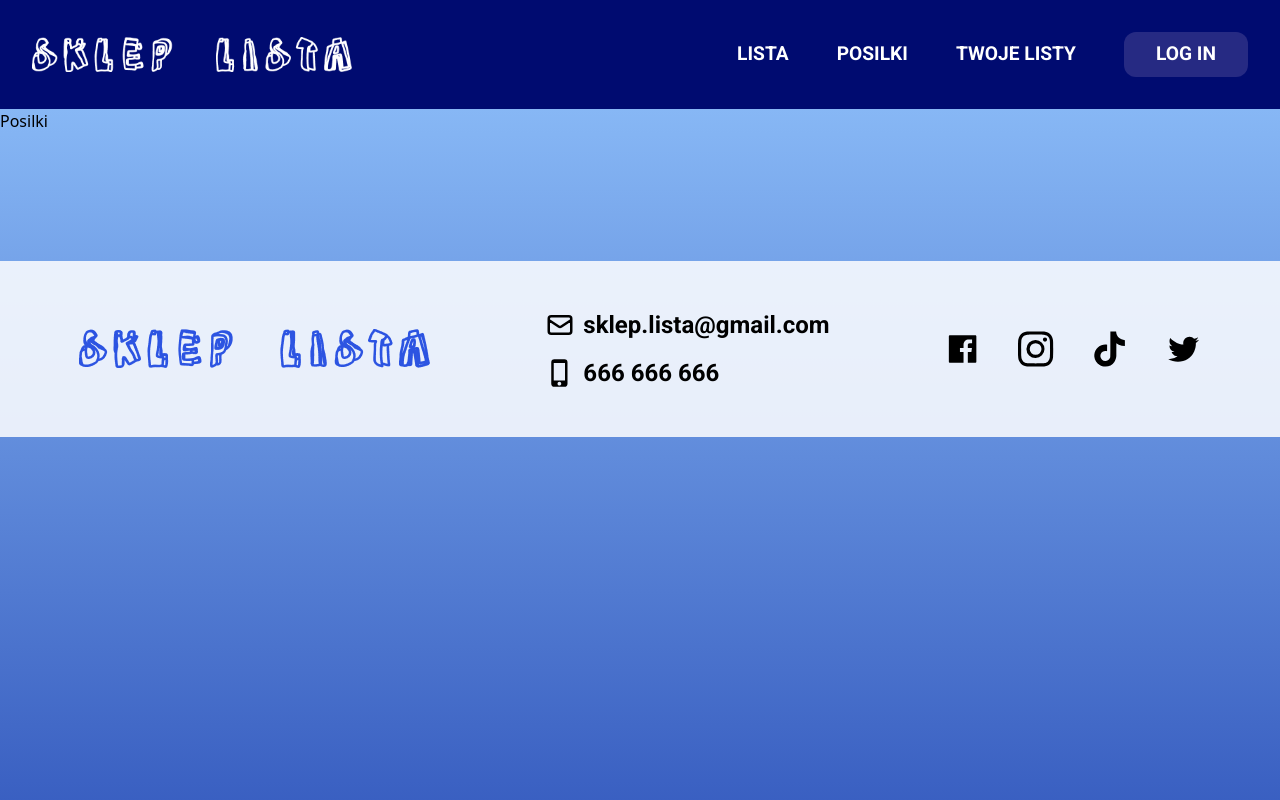
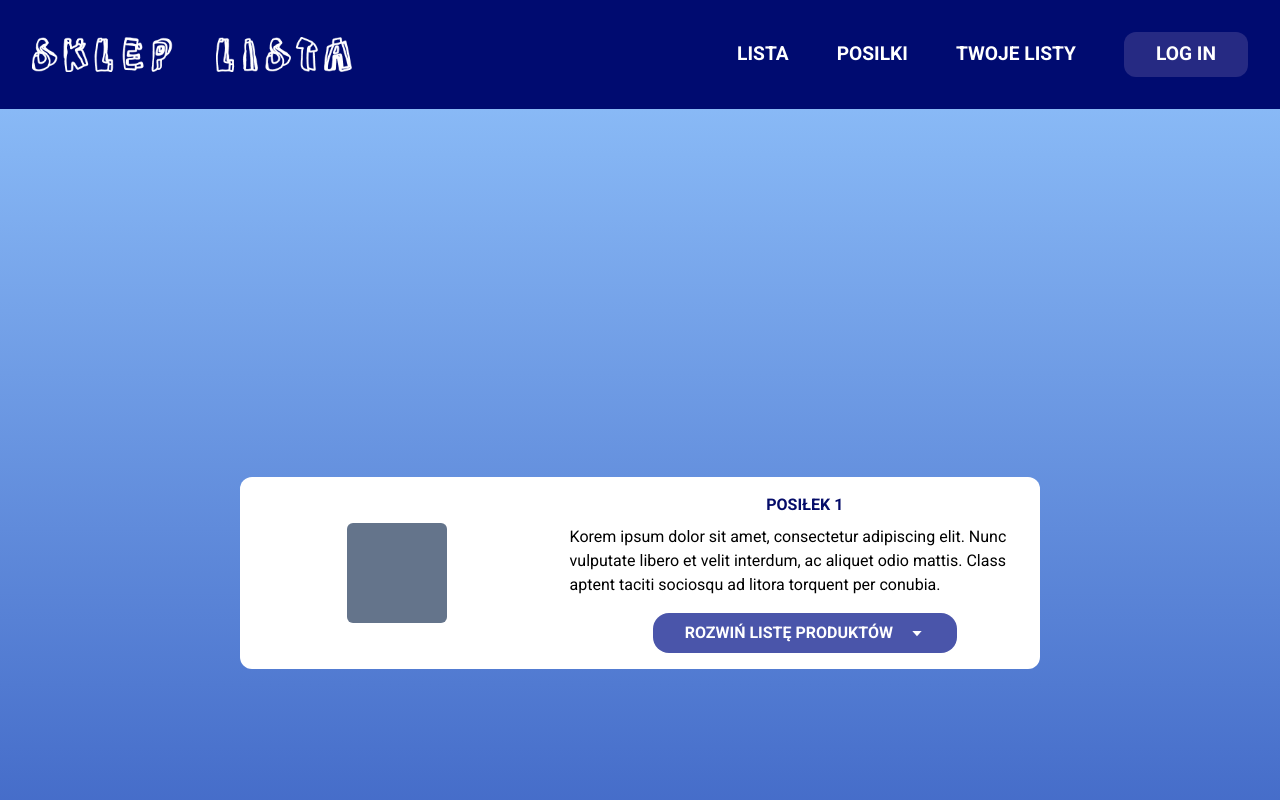
Before and after one commit to ArturPawelski/shopping-list, a React (Create React App) app: page /posilki in a window 1280 px wide. Shown: the top 800 px of the page. Built offline with nearby package versions, Linux system fonts and the light colour scheme.

Commit message:
Posilki component

```diff
--- a/src/components/Footer.jsx
+++ b/src/components/Footer.jsx
@@ -11,7 +11,7 @@ const Footer = () => {
 
 
     return (
-        <div className='w-full font-lol  font-bold bg-[#FFFFFF] bg-opacity-[85%] mt-[8rem]   '>
+        <div className='w-full font-rob  font-bold bg-[#FFFFFF] bg-opacity-[85%] mt-[8rem]   '>
 
 
             <footer className='w-[90%] mx-auto py-12 md:flex md:items-center md:justify-center md:gap-[5%] xl:gap-[10%]'>
--- a/src/components/Home/Home.jsx
+++ b/src/components/Home/Home.jsx
@@ -9,7 +9,7 @@ import Phone4 from '../images/illustration4.svg'
 
 const Home = () => {
     return (
-        <div className='w-full font-lol '>
+        <div className='w-full font-rob '>
 
 
 
@@ -21,7 +21,7 @@ const Home = () => {
 
                 <div className=' md:w-[50%] '>
 
-                    <h2 className=' text-center   text-white font-lol font-bold text-2xl mt-4 md:text-left md:leading-[2.6rem] md:text-3xl lg:leading-[2.8rem] xl:text-4xl xl:leading-[3rem] 2xl:text-5xl 2xl:leading-[4rem] '>TWÓRZ SWOJE WŁASNE <br /> LISTY ZAKUPÓW </h2>
+                    <h2 className=' text-center   text-white  font-bold text-2xl mt-4 md:text-left md:leading-[2.6rem] md:text-3xl lg:leading-[2.8rem] xl:text-4xl xl:leading-[3rem] 2xl:text-5xl 2xl:leading-[4rem] '>TWÓRZ SWOJE WŁASNE <br /> LISTY ZAKUPÓW </h2>
                     <p className='text-center  text-white font-lol font-light text-[1rem] mt-4 md:text-left lg:text-2xl xl:mt-8 xl:text-[1.7rem] xl:leading-[2.5rem] 2xl:text-[2rem] 2xl:leading-[2.8rem] '>i korzystaj z przykładowych list z <br /> “SKLEP LISTA” wszystko jest proste</p>
 
                 </div>
--- a/src/components/Lista/Lista.jsx
+++ b/src/components/Lista/Lista.jsx
@@ -61,7 +61,7 @@ const Lista = () => {
 
 
     return (
-        <div className='w-full font-lol'>
+        <div className='w-full font-rob'>
 
 
 
--- a/src/components/Navbar.jsx
+++ b/src/components/Navbar.jsx
@@ -16,7 +16,7 @@ const Navbar = () => {
 
 
     return (
-        <div className='w-full font-lol font-bold       '>
+        <div className='w-full font-rob font-bold       '>
 
             <nav className='flex text-white   bg-[#000B70] justify-between py-8 px-4 uppercase items-center gap-4 sm:px-8   '>
 
--- a/src/components/Posilki/Posilki.jsx
+++ b/src/components/Posilki/Posilki.jsx
@@ -1,8 +1,58 @@
 import React from 'react'
+import { BiCaretDown } from 'react-icons/bi'
+import TwojaListaBox from '../Lista/TwojaListaBox'
+
 
 const Posilki = () => {
+
+
+
     return (
-        <div>Posilki</div>
+        <div className='w-full font-rob min-h-screen flex flex-col justify-center items-center '>
+
+
+            <section className='flex items-center gap-4 justify-center bg-white mx-auto mt-[8rem] py-4 px-2 rounded-xl sm:px-0 sm:max-w-[600px]  lg:max-w-[800px]'>
+
+                <div className='flex justify-center w-[40%] ' >
+                    <div className='w-[100px] bg-slate-500 h-[100px] rounded-md'></div>
+                </div>
+
+
+                <div className='w-[60%] flex flex-col justify-center items-center'>
+                    <h2 className='font-extrabold text-[#050C69]'>POSIŁEK 1</h2>
+                    <p className='text-left mt-2'>Korem ipsum dolor sit amet, consectetur adipiscing elit. Nunc vulputate libero et velit interdum, ac aliquet odio mattis. Class aptent taciti sociosqu ad litora torquent per conubia.</p>
+                    <button className='mt-4 flex flex-col items-center  text-white font-extrabold px-2 py-2 bg-[#4A55AA] rounded-2xl sm:px-8 sm:flex-row sm:gap-4 '>ROZWIŃ LISTĘ PRODUKTÓW <BiCaretDown /></button>
+                </div>
+
+
+                {/* <section key={index} className='flex items-center justify-center gap-2 mt-[2rem] md:gap-8'>
+
+                    <BsTrash size={25} onClick={() => handleDelete(index)} />
+
+                    <div className='flex flex-col justify-between items-center w-[90%] bg-[#B7C6FF] py-3 px-4 rounded-xl shadow-[0px_5px_4px_rgba(0,0,0,0.35)] sm:flex-row md:px-8'>
+                        <p className='font-bold'>{product.nazwa}</p>
+
+                        <div className='flex gap-4 items-center py-2 sm:py-0 md:gap-16 '>
+                            <p className='font-bold'>{product.ilosc}</p>
+                            <p className='font-bold'>{product.cena}</p>
+
+                            <div className='max-w-[1rem] ' onClick={() => toggleComplete(index)} >
+                                {product.status ? <BsCircle size={25} /> : <AiOutlineCheckCircle size={25} />}
+
+                            </div>
+                        </div>
+                    </div>
+                </section> */}
+
+            </section>
+
+
+
+
+
+
+
+        </div >
     )
 }
 
--- a/tailwind.config.js
+++ b/tailwind.config.js
@@ -6,7 +6,7 @@ module.exports = {
 
       fontFamily: {
         xd: ['Caveat', 'sans-serif'],
-        lol: ['Roboto', 'sans-serif'],
+        rob: ['Roboto', 'sans-serif'],
 
       },
 
```
